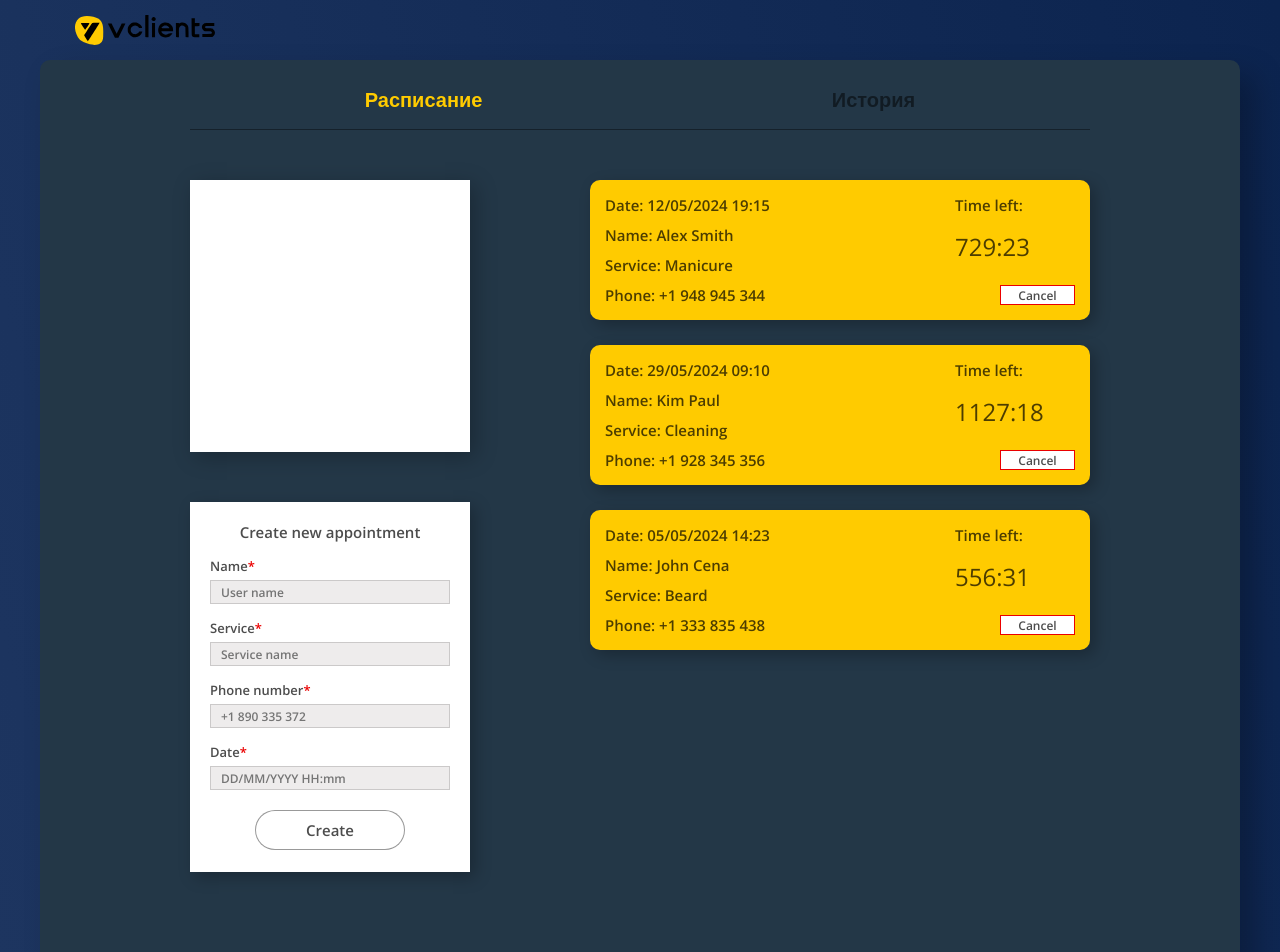
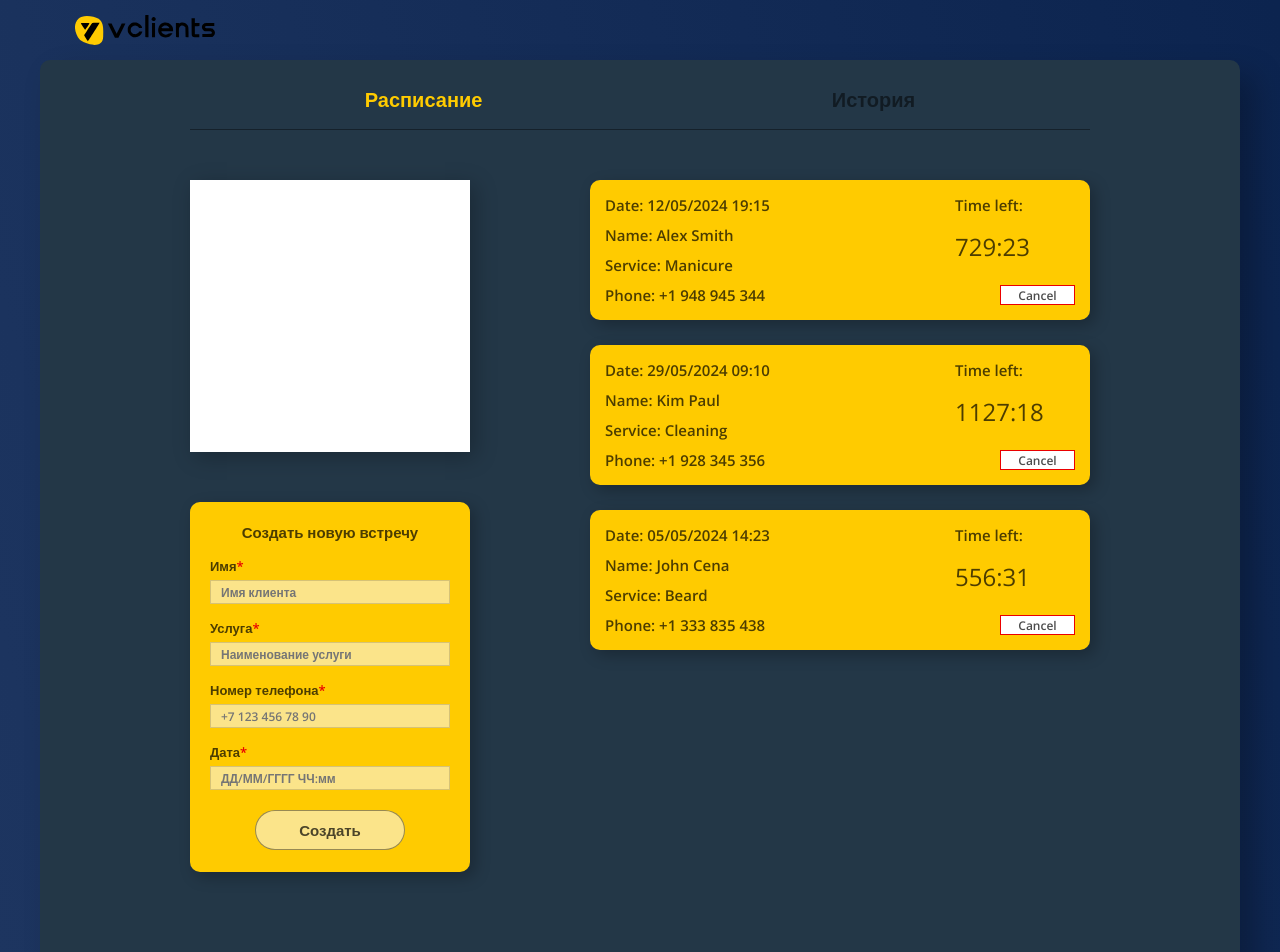
Before and after one commit to vgshenshin/vclients, a React (Create React App) app: page / in a window 1280 px wide. Shown: the top 952 px of the page. Built offline with nearby package versions, Linux system fonts and the light colour scheme; data requests are answered from the project's data file.

Commit message:
created component CAForm to create a new appointment

```diff
--- a/src/components/createAppointmentForm/CAForm.tsx
+++ b/src/components/createAppointmentForm/CAForm.tsx
@@ -1,57 +1,116 @@
+import useAppointmentService from "../../services/AppointmentService";
+import { AppointmentContext } from "../../context/appointmets/AppointmentsContext";
+import { ChangeEvent, FormEvent, useContext, useState } from "react";
+import { IAppointment } from "../../shared/interfaces/appointment.interface";
+
 import "./caform.scss";
 
 function CAForm() {
+	const { createNewAppointment } = useAppointmentService();
+
+	const { getActiveAppointments } = useContext(AppointmentContext);
+
+	const [formData, setFormData] = useState<IAppointment>({
+		id: 1,
+		date: "",
+		name: "",
+		service: "",
+		phone: "",
+		canceled: false,
+	});
+
+	const [creationStatus, setCreationStatus] = useState<boolean>(false);
+
+	const handleSubmit = (e: FormEvent<HTMLFormElement>) => {
+		e.preventDefault();
+		setCreationStatus(true);
+
+		createNewAppointment(formData)
+			.then(() => {
+				setCreationStatus(false);
+				setFormData({
+					id: 1,
+					date: "",
+					name: "",
+					service: "",
+					phone: "",
+					canceled: false,
+				});
+				getActiveAppointments();
+			})
+			.catch(() => {
+				alert("Error while creating new appointment");
+			});
+	};
+
+	const handleChange = (e: ChangeEvent<HTMLInputElement>) => {
+		const { name, value } = e.target;
+
+		setFormData((prevData) => ({
+			...prevData,
+			[name]: value,
+		}));
+	};
+
 	return (
-		<form className="caform">
-			<div className="caform__title">Create new appointment</div>
+		<form className="caform" onSubmit={handleSubmit}>
+			<div className="caform__title">Создать новую встречу</div>
 			<label htmlFor="name">
-				Name<span>*</span>
+				Имя<span>*</span>
 			</label>
 			<input
 				type="text"
 				name="name"
 				id="name"
-				placeholder="User name"
+				placeholder="Имя клиента"
 				required
+				value={formData.name}
+				onChange={handleChange}
 			/>
 
 			<label htmlFor="service">
-				Service<span>*</span>
+				Услуга<span>*</span>
 			</label>
 			<input
 				type="text"
 				name="service"
 				id="service"
-				placeholder="Service name"
+				placeholder="Наименование услуги"
 				required
+				value={formData.service}
+				onChange={handleChange}
 			/>
 
 			<label htmlFor="phone">
-				Phone number<span>*</span>
+				Номер телефона<span>*</span>
 			</label>
 			<input
 				type="tel"
 				name="phone"
 				id="phone"
-				placeholder="+1 890 335 372"
-				pattern="^\++[0-9]{1} [0-9]{3} [0-9]{3} [0-9]{3}"
-				title="Format should be +1 804 944 567"
+				placeholder="+7 123 456 78 90"
+				pattern="^\++[0-9]{1} [0-9]{3} [0-9]{3} [0-9]{2} [0-9]{2}"
+				title="Введите данные в указанном формате +7 123 456 78 90"
 				required
+				value={formData.phone}
+				onChange={handleChange}
 			/>
 
 			<label htmlFor="date">
-				Date<span>*</span>
+				Дата<span>*</span>
 			</label>
 			<input
 				type="text"
 				name="date"
 				id="date"
-				placeholder="DD/MM/YYYY HH:mm"
+				placeholder="ДД/ММ/ГГГГ ЧЧ:мм"
 				pattern="^\d{2}\/\d{2}\/\d{4} \d{2}:\d{2}$"
-				title="Format should be DD/MM/YYYY HH:mm"
+				title="Введите данные в указанном формате ДД/ММ/ГГГГ ЧЧ:мм"
 				required
+				value={formData.date}
+				onChange={handleChange}
 			/>
-			<button>Create</button>
+			<button disabled={creationStatus}>Создать</button>
 		</form>
 	);
 }
--- a/src/components/createAppointmentForm/caform.scss
+++ b/src/components/createAppointmentForm/caform.scss
@@ -3,8 +3,9 @@
 .caform {
 	width: 280px;
 	padding: 20px;
-	background-color: #fff;
+	background-color: $main-color;
 	box-shadow: 5px 5px 15px rgba(0, 0, 0, 0.25);
+	border-radius: 10px;
 	&__title {
 		font-weight: 600;
 		font-size: 15px;
@@ -43,14 +44,14 @@
 		border: 1px solid rgba(0, 0, 0, 0.4);
 		border-radius: 24px;
 		cursor: pointer;
-		background-color: #fff;
+		background-color: $inputs;
 		font-weight: 600;
 		font-size: 15px;
 		line-height: 20px;
 		color: rgba(0, 0, 0, 0.7);
 		transition: 0.3s all;
 		&:hover {
-			background-color: $inputs;
+			background-color: #cca405;
 		}
 		&:disabled {
 			background-color: $disabled;
--- a/src/services/AppointmentService.ts
+++ b/src/services/AppointmentService.ts
@@ -1,11 +1,14 @@
-import dayjs from "dayjs";
-
-import { useHttp } from "../hooks/http.hook";
-import hasRequaredFields from "../utils/hasRequaredFields";
 import {
 	IAppointment,
 	ActiveAppointment,
 } from "../shared/interfaces/appointment.interface";
+
+import { useHttp } from "../hooks/http.hook";
+import hasRequaredFields from "../utils/hasRequaredFields";
+import dayjs from "dayjs";
+import customParseFormat from "dayjs/plugin/customParseFormat";
+
+dayjs.extend(customParseFormat);
 
 const requaredFields = ["id", "date", "name", "service", "phone", "canceled"];
 
@@ -56,11 +59,26 @@ const useAppointmentService = () => {
 		});
 	};
 
+	const createNewAppointment = async (body: IAppointment) => {
+		const id = new Date().getTime();
+		body["id"] = id;
+		body["date"] = dayjs(body.date, "DD/MM/YYYY HH:mm").format(
+			"YYYY-MM-DDTHH:mm"
+		);
+
+		return await request({
+			url: _apiBase,
+			method: "POST",
+			body: JSON.stringify(body),
+		});
+	};
+
 	return {
 		loadingStatus,
 		getAllAppointments,
 		getAllActiveAppointments,
 		cancelOneAppointment,
+		createNewAppointment,
 	};
 };
 
--- a/src/style/variables.scss
+++ b/src/style/variables.scss
@@ -1,4 +1,4 @@
 $main-color: #FFCB00;
-$inputs: #EEECEC;
-$disabled: #C1C1C1;
+$inputs: #fbe48a;
+$disabled: #cca405;
 $cancel: #EA0000;
```
